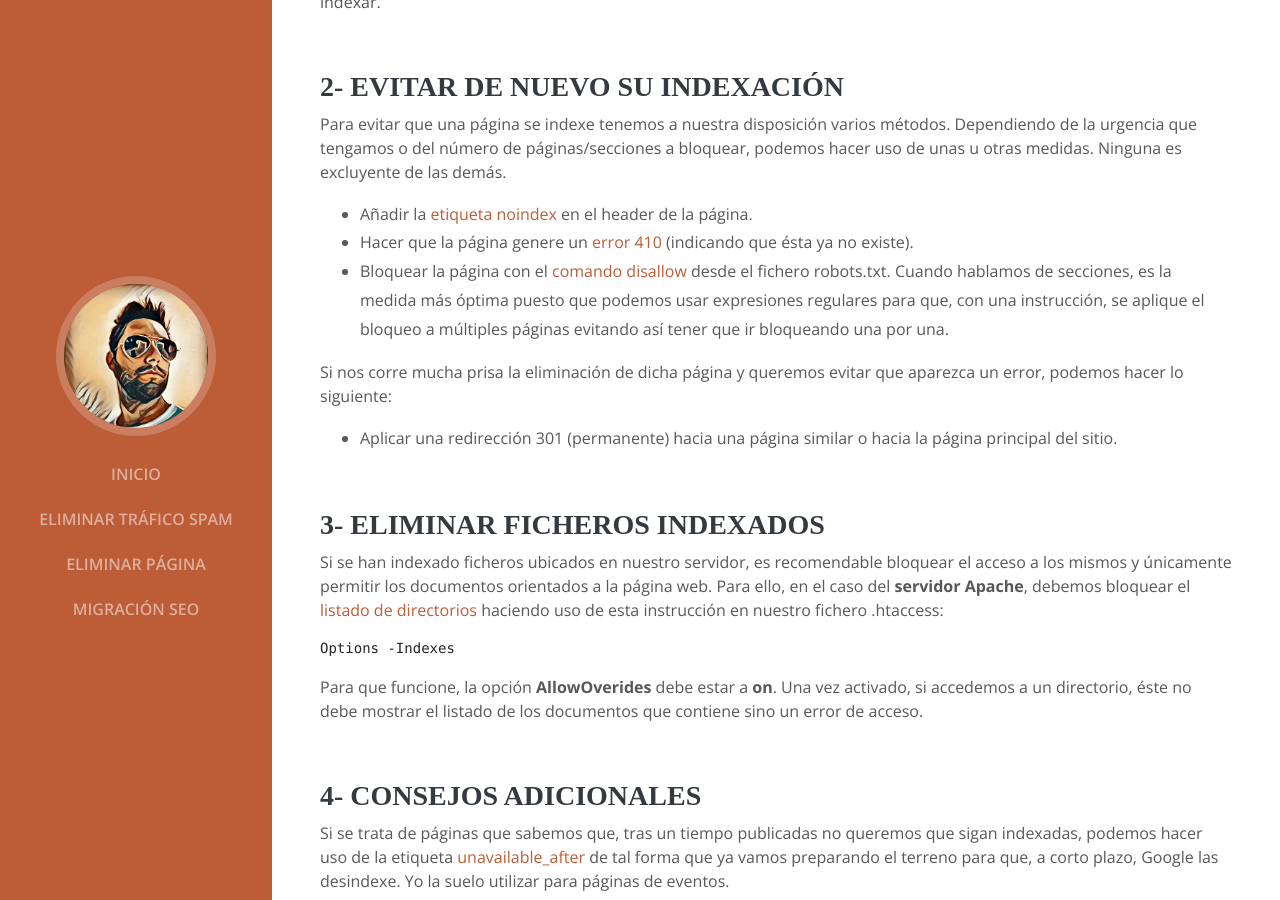
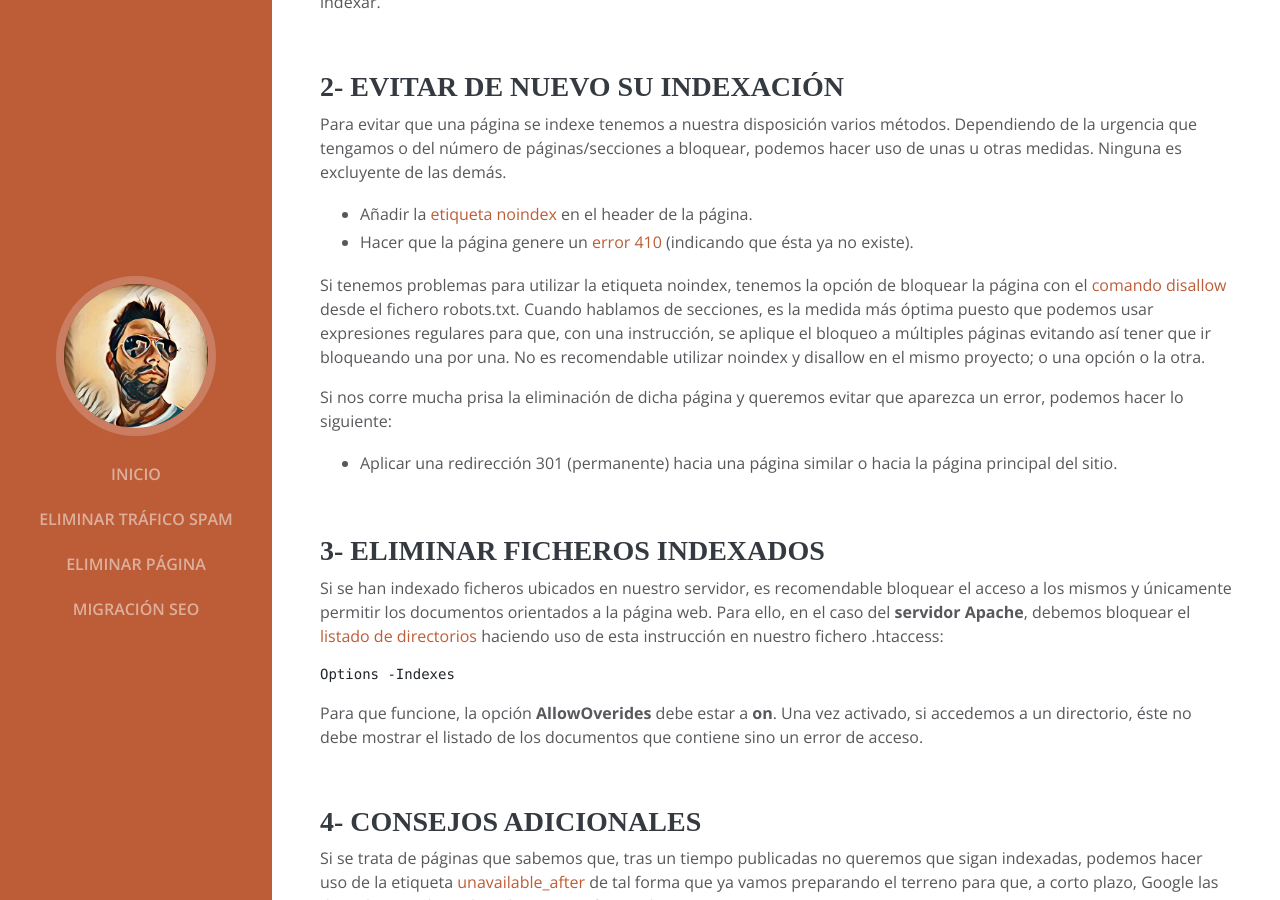
Before and after one commit to Emirodgar/w-chuleta-seo, a Jekyll site: the page built from eliminar-pagina-google.md, in a window 1280 px wide and 900 px high, scrolled down 784 px. Built offline with Jekyll 4.4.1, drawn with Linux system fonts in a browser that asks for light colours; some web fonts are replaced; our own code applies the rules of GitHub Pages for plain Markdown files.

Commit message:
Update eliminar-pagina-google.md

```diff
--- a/eliminar-pagina-google.md
+++ b/eliminar-pagina-google.md
@@ -31,7 +31,8 @@
 
 - Añadir la [etiqueta noindex](https://developers.google.com/search/reference/robots_meta_tag?hl=es#directivas-de-indexacin-y-publicacin-vlidas) en el header de la página.
 - Hacer que la página genere un [error 410](https://es.wikipedia.org/wiki/HTTP_410) (indicando que ésta ya no existe).
-- Bloquear la página con el [comando disallow](http://www.robotstxt.org/robotstxt.html) desde el fichero robots.txt. Cuando hablamos de secciones, es la medida más óptima puesto que podemos usar expresiones regulares para que, con una instrucción, se aplique el bloqueo a múltiples páginas evitando así tener que ir bloqueando una por una.
+
+Si tenemos problemas para utilizar la etiqueta noindex, tenemos la opción de bloquear la página con el [comando disallow](http://www.robotstxt.org/robotstxt.html) desde el fichero robots.txt. Cuando hablamos de secciones, es la medida más óptima puesto que podemos usar expresiones regulares para que, con una instrucción, se aplique el bloqueo a múltiples páginas evitando así tener que ir bloqueando una por una. No es recomendable utilizar noindex y disallow en el mismo proyecto; o una opción o la otra.
 
 Si nos corre mucha prisa la eliminación de dicha página y queremos evitar que aparezca un error, podemos hacer lo siguiente:
 
```
